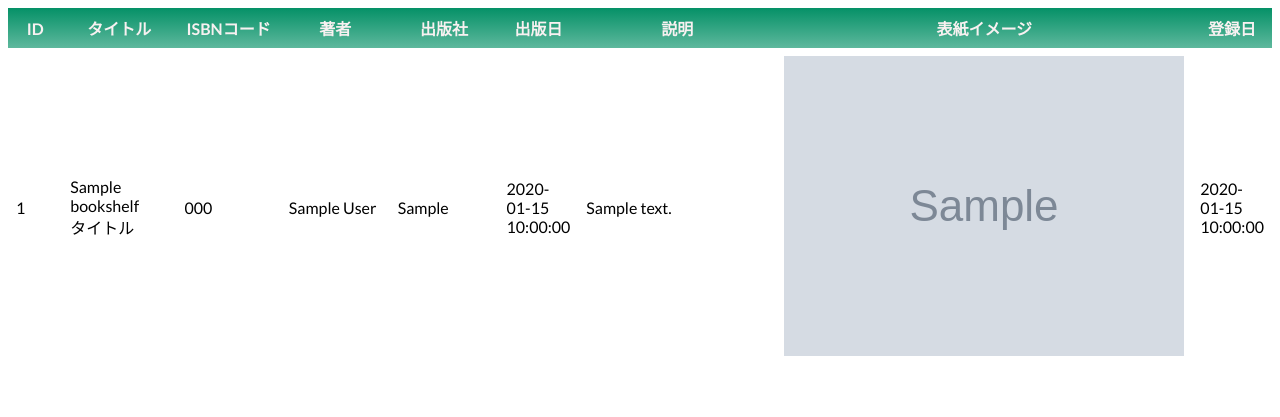
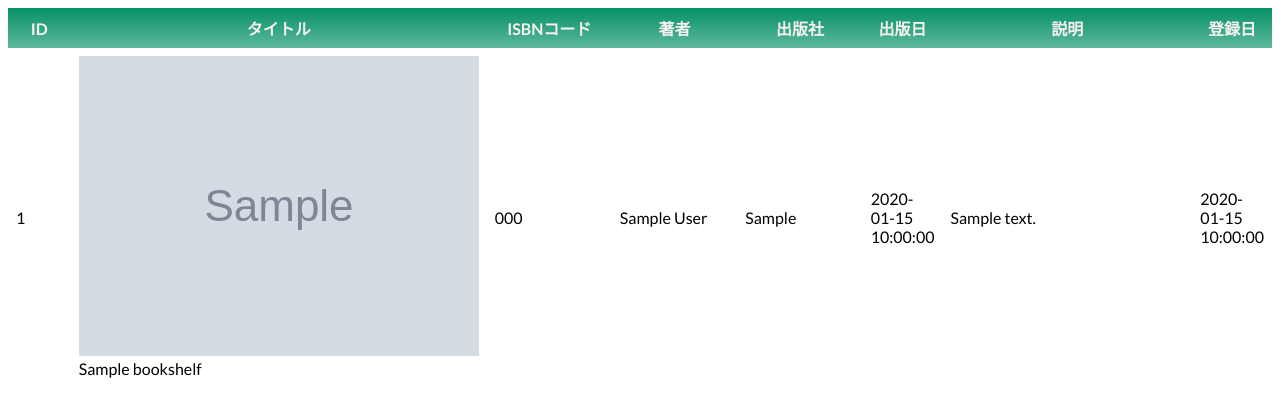
Before and after one commit to Nagatsuki46/meiho-bookshelf, a PHP site: page / in a window 1280 px wide. Shown: the top 417 px of the page. Run offline with PHP 8.4, Linux system fonts and the light colour scheme; tables that the repository leaves empty or names only in its code hold one stand-in row (values such as "Sample post"); grey boxes marked "Sample" are stand-in pictures; some libraries are stand-ins or nearby versions.

Commit message:
イメージとタイトルを一緒に

```diff
--- a/index.php
+++ b/index.php
@@ -34,19 +34,17 @@ $rows = $sth->fetchAll(PDO::FETCH_ASSOC);
                 <th scope="col">出版社
                 <th scope="col">出版日
                 <th scope="col">説明
-                <th scope="col">表紙イメージ
                 <th scope="col">登録日
         <tbody>
     <?php   foreach($rows as $r): ?>
         <tr>
             <td><?php echo htmlspecialchars($r['id']); ?>
-            <td><?php echo htmlspecialchars($r['title']); ?><br>タイトル
+            <td><img src= <?php echo htmlspecialchars($r['thumbnail_url']); ?>><br><?php echo htmlspecialchars($r['title']); ?>
             <td><?php echo htmlspecialchars($r['isbn']); ?>
             <td><?php echo htmlspecialchars($r['author']); ?>
             <td><?php echo htmlspecialchars($r['publisher']); ?>
             <td><?php echo htmlspecialchars($r['publishe_date']); ?>
             <td><?php echo htmlspecialchars($r['description']); ?>
-            <td><img src= <?php echo htmlspecialchars($r['thumbnail_url']); ?>>
             <td><?php echo htmlspecialchars($r['entry_date']); ?>
     <?php   endforeach; ?>
     </table>
--- a/list.css
+++ b/list.css
@@ -23,7 +23,7 @@ th:nth-child(1){
     width: 5%;
 }
 th:nth-child(2){
-    width: 10%;
+    width: 25%;
 }
 th:nth-child(3){
     width: 10%;
@@ -41,8 +41,5 @@ th:nth-child(7){
     width: 20%;
 }
 th:nth-child(8){
-    width: 25%;
-}
-th:nth-child(9){
     width: 5%;
 }
```
